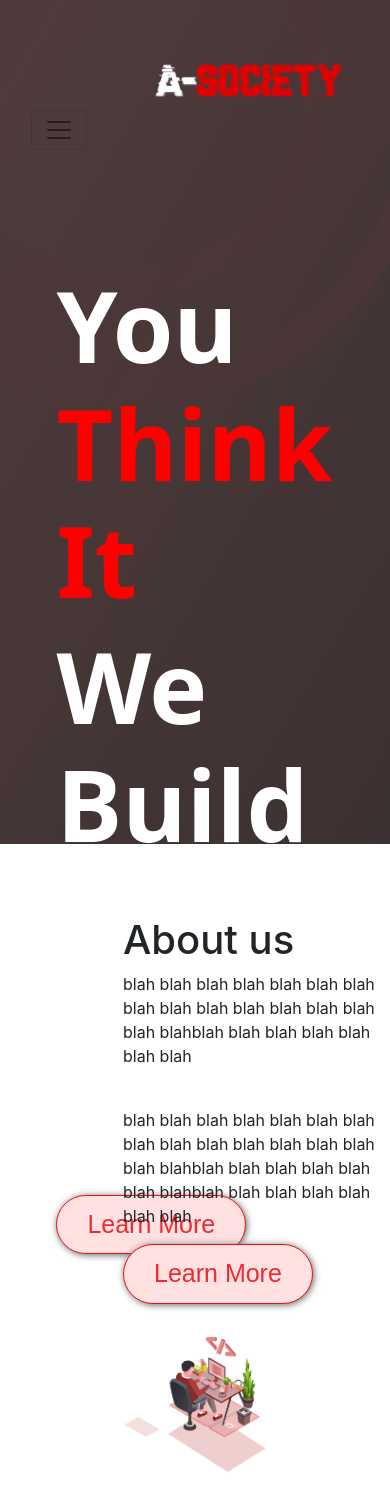
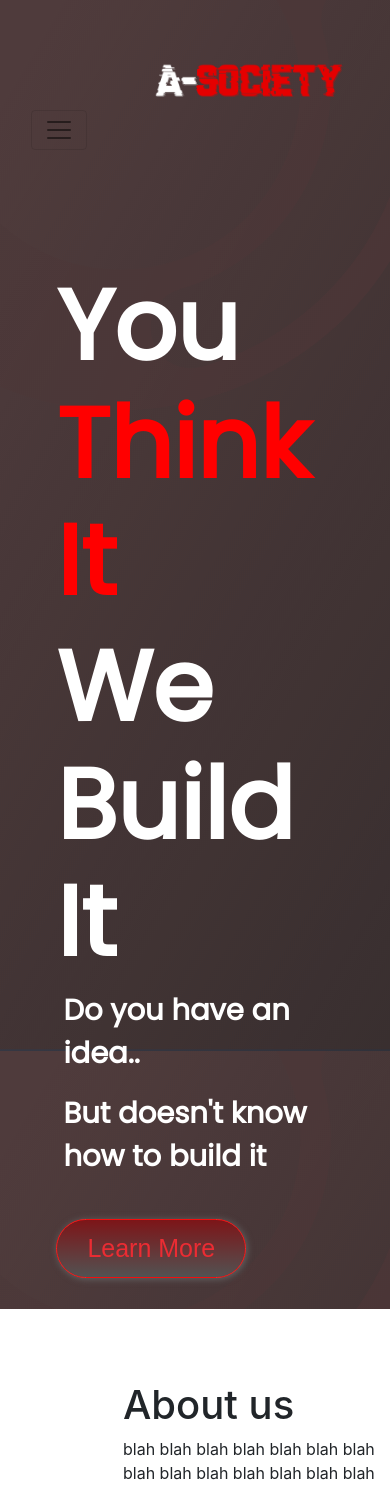
Before and after one commit to Ruhulcse/society, a React (Create React App) app: page / in a window 390 px wide. Shown: the top 1489 px of the page. Built offline with nearby package versions, Linux system fonts and the light colour scheme.

Commit message:
responsive issue fixed for head

```diff
--- a/src/Components/Head.jsx
+++ b/src/Components/Head.jsx
@@ -61,7 +61,8 @@ function Head() {
                      <h1 className="brand">We Build It</h1>
                      <p className="pstyle">Do you have an idea..</p>
                      <p className="pstyle">But doesn't know how to build it</p>
-                     <button className="bt">Learn More</button>
+                     <br></br>
+                     <button className="btntop">Learn More</button>
                  </div>
              </div>
          </div>
--- a/src/assets/css/style.css
+++ b/src/assets/css/style.css
@@ -1,9 +1,10 @@
+@import url('https://fonts.googleapis.com/css2?family=Poppins:wght@100;300&display=swap');
 /*header section*/
 .bg {
 	background-color: #523d3f;
 	background-image: url("../img/Background.png");
 	width: 100%;
-	height: 100vh;
+	/* height: ; */
 }
 .navitem {
 	color: #898285;
@@ -32,12 +33,12 @@
 .brand {
 	font-size: 98px;
 	font-weight: bold;
-	font-family: system-ui;
+	font-family: 'Poppins', sans-serif;
 }
 .pstyle{
 	    font-weight: bold;
     font-size: 29px;
-    font-family: system-ui;
+    font-family: 'Poppins', sans-serif;
     padding-left: 7px;
 }
 /* about us design */
@@ -64,6 +65,20 @@
 	padding: 10px 30px 10px 30px;
 	border: solid #f20e0e 1px;
 	text-decoration: none;
+}
+
+.btntop{
+	background: #efdadb;
+    background-image: linear-gradient(to bottom, #7d1518, #525252);
+    border-radius: 48px;
+    box-shadow: 1px 1px 7px #666666;
+    font-family: Arial;
+    color: #eb2c33;
+    font-size: 25px;
+	margin-bottom: 10%;
+    padding: 10px 30px 10px 30px;
+    border: solid #f20e0e 1px;
+    text-decoration: none;
 }
 
 .bt:hover {
```
